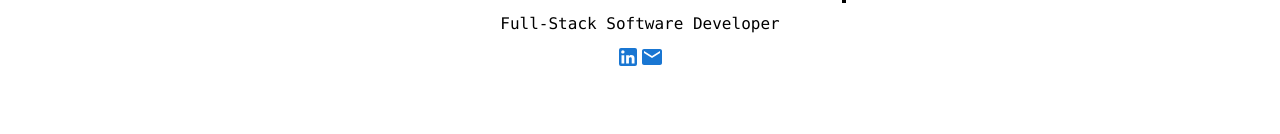
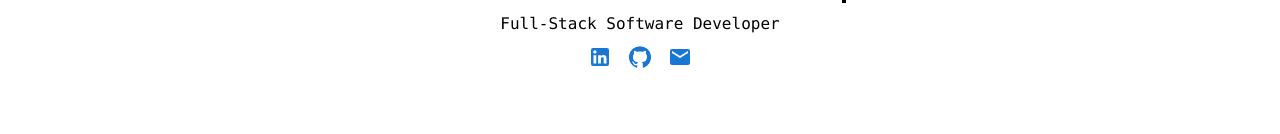
Before and after one commit to saeedahsan/saeedahsan.github.io, a React (Create React App) app: page / in a window 1280 px wide. Shown: the part 404-538 px from the top of the page. Built offline with nearby package versions, Linux system fonts and the light colour scheme.

Commit message:
feat: add GitHub icon link, fix padding

```diff
--- a/src/pages/Home/index.tsx
+++ b/src/pages/Home/index.tsx
@@ -1,5 +1,6 @@
 import "./styles.css";
 import EmailIcon from "@mui/icons-material/Email";
+import GitHubIcon from "@mui/icons-material/GitHub";
 import LinkedInIcon from "@mui/icons-material/LinkedIn";
 import Link from "@mui/material/Link";
 
@@ -20,9 +21,12 @@ function Home(props: { darkMode: boolean }) {
         ></span>
       </h1>
       <p className="mb-2">Full-Stack Software Developer</p>
-      <div>
+      <div className="flex gap-4">
         <Link href="https://www.linkedin.com/in/ahsan-saeed-0ab27222b/">
           <LinkedInIcon />
+        </Link>
+        <Link href="https://github.com/saeedahsan">
+          <GitHubIcon />
         </Link>
         <Link href="mailto:ahsan02@gmail.com">
           <EmailIcon />
```
